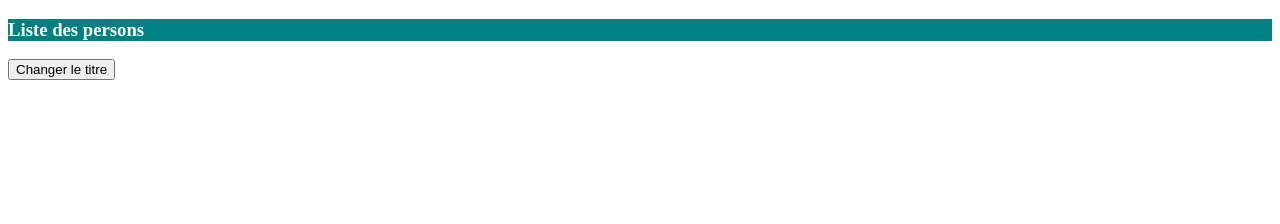
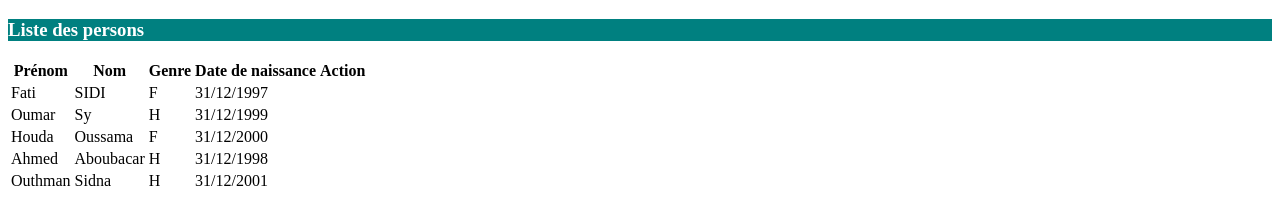
Before and after one commit to sidielmoctar/iscae_m1, a plain HTML site: page src/index.html in a window 1280 px wide. Drawn offline with Linux system fonts and the light colour scheme.

Commit message:
exo 2 correction

```diff
--- a/src/index.html
+++ b/src/index.html
@@ -8,7 +8,46 @@
    <BODY>
      <h3 class="title" id="title">Liste des persons</h3>
 
-     <button onclick="changer()">Changer le titre</button>
+     <table>
+         <tr>
+             <th>Prénom</th>
+             <th>Nom</th>
+             <th>Genre</th>
+             <th>Date de naissance</th>
+             <th>Action</th>
+         </tr>
+         <tr>
+             <td>Fati</td>
+             <td>SIDI</td>
+             <td>F</td>
+             <td>31/12/1997</td>
+         </tr>
+         <tr>
+             <td>Oumar</td>
+             <td>Sy</td>
+             <td>H</td>
+             <td>31/12/1999</td>
+         </tr>
+         <tr>
+             <td>Houda</td>
+             <td>Oussama</td>
+             <td>F</td>
+             <td>31/12/2000</td>
+         </tr>
+         <tr>
+             <td>Ahmed</td>
+             <td>Aboubacar</td>
+             <td>H</td>
+             <td>31/12/1998</td>
+         </tr>
+         <tr>
+             <td>Outhman</td>
+             <td>Sidna</td>
+             <td>H</td>
+             <td>31/12/2001</td>
+         </tr>
+     </table>
+
 
      <script src="script.js"></script>
    </BODY>
```
Also changed, not shown: excercices/excercices_enonces.txt.
